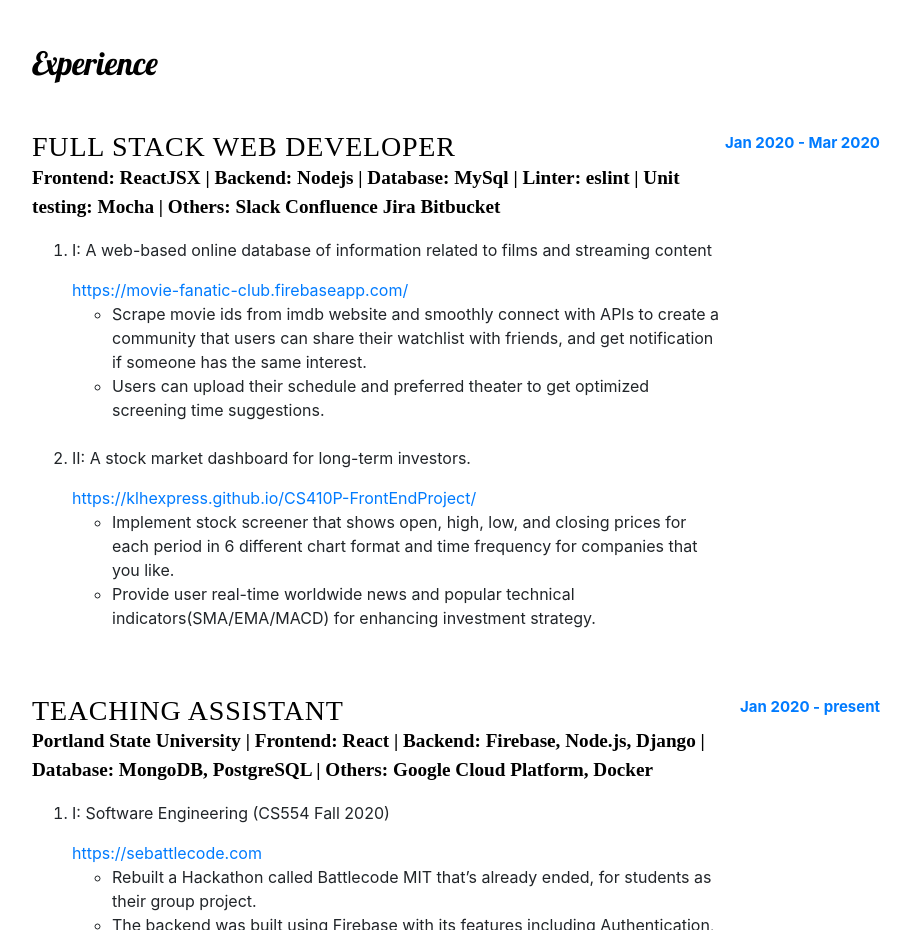
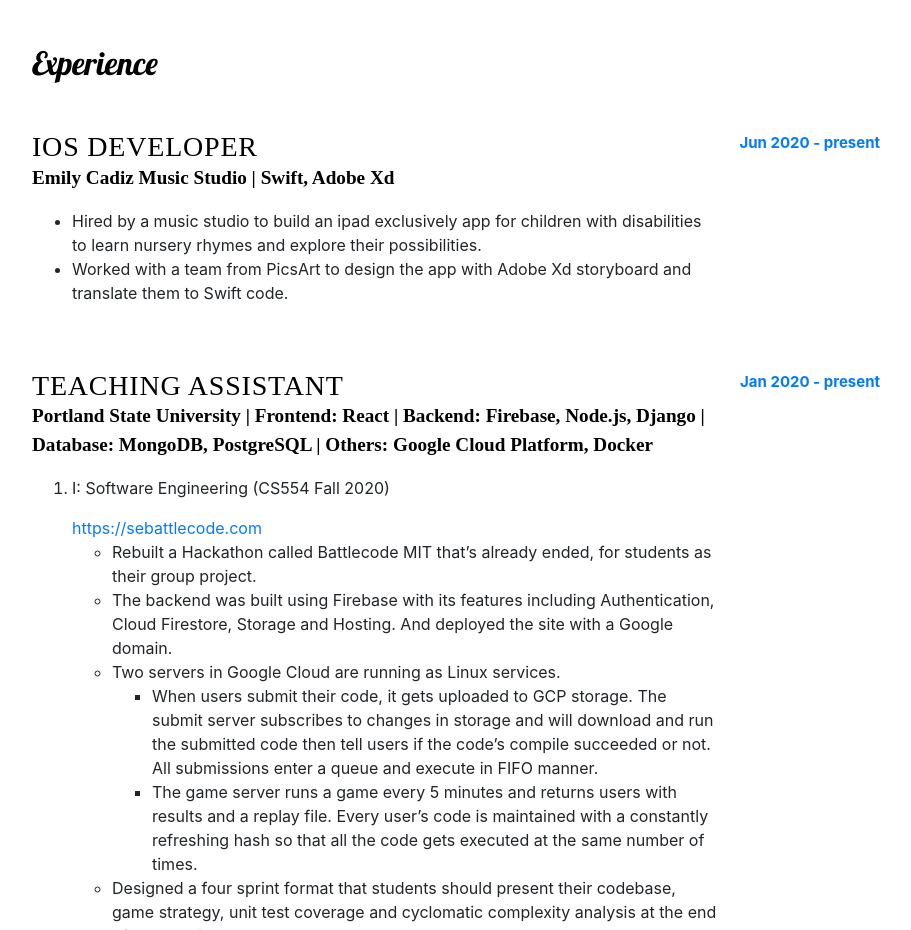
Before and after one commit to Westwood-S/resume, a website with bundled scripts: page index.html in a window 1280 px wide. Shown: the part 840-1770 px from the top of the page, without its empty margins (320-1231 px from the left). Built offline with nearby package versions, Linux system fonts and the light colour scheme.

Commit message:
Update index.html

```diff
--- a/index.html
+++ b/index.html
@@ -78,29 +78,15 @@
 
             <div class="resume-item d-flex flex-column flex-md-row justify-content-between mb-5">
               <div class="resume-content">
-                <h3 class="mb-0">Full Stack Web Developer</h3>
-                <div class="subheading mb-3">Frontend: ReactJSX | Backend: Nodejs | Database: MySql | Linter: eslint | Unit testing: Mocha | Others: Slack Confluence Jira Bitbucket</div>
-                <ol>
-                  <li>
-                    <p>I: A web-based online database of information related to films and streaming content</p>
-                    <a href="https://movie-fanatic-club.firebaseapp.com/">https://movie-fanatic-club.firebaseapp.com/</a>
-                    <ul>
-                      <li>Scrape movie ids from imdb website and smoothly connect with APIs to create a community that users can share their watchlist with friends, and get notification if someone has the same interest.</li>
-                      <li>Users can upload their schedule and preferred theater to get optimized screening time suggestions.</li>
-                    </ul>
-                  </li><br>
-                  <li>
-                    <p>II: A stock market dashboard for long-term investors. </p>
-                    <a href="https://klhexpress.github.io/CS410P-FrontEndProject/">https://klhexpress.github.io/CS410P-FrontEndProject/</a>
-                    <ul>
-                      <li>Implement stock screener that shows open, high, low, and closing prices for each period in 6 different chart format and time frequency for companies that you like.</li>
-                      <li>Provide user real-time worldwide news and popular technical indicators(SMA/EMA/MACD) for enhancing investment strategy.</li>
-                    </ul>
-                  </li>
-                </ol>
+                <h3 class="mb-0">IOS Developer</h3>
+                <div class="subheading mb-3">Emily Cadiz Music Studio | Swift, Adobe Xd</div>
+                <ul>
+                  <li>Hired by a music studio to build an ipad exclusively app for children with disabilities to learn nursery rhymes and explore their possibilities.</li>
+                  <li>Worked with a team from PicsArt to design the app with Adobe Xd storyboard and translate them to Swift code.</li>
+                </ul>
               </div>
               <div class="resume-date text-md-right">
-                <span class="text-primary">Jan 2020 - Mar 2020</span>
+                <span class="text-primary">Jun 2020 - present</span>
               </div>
             </div>
 
```
